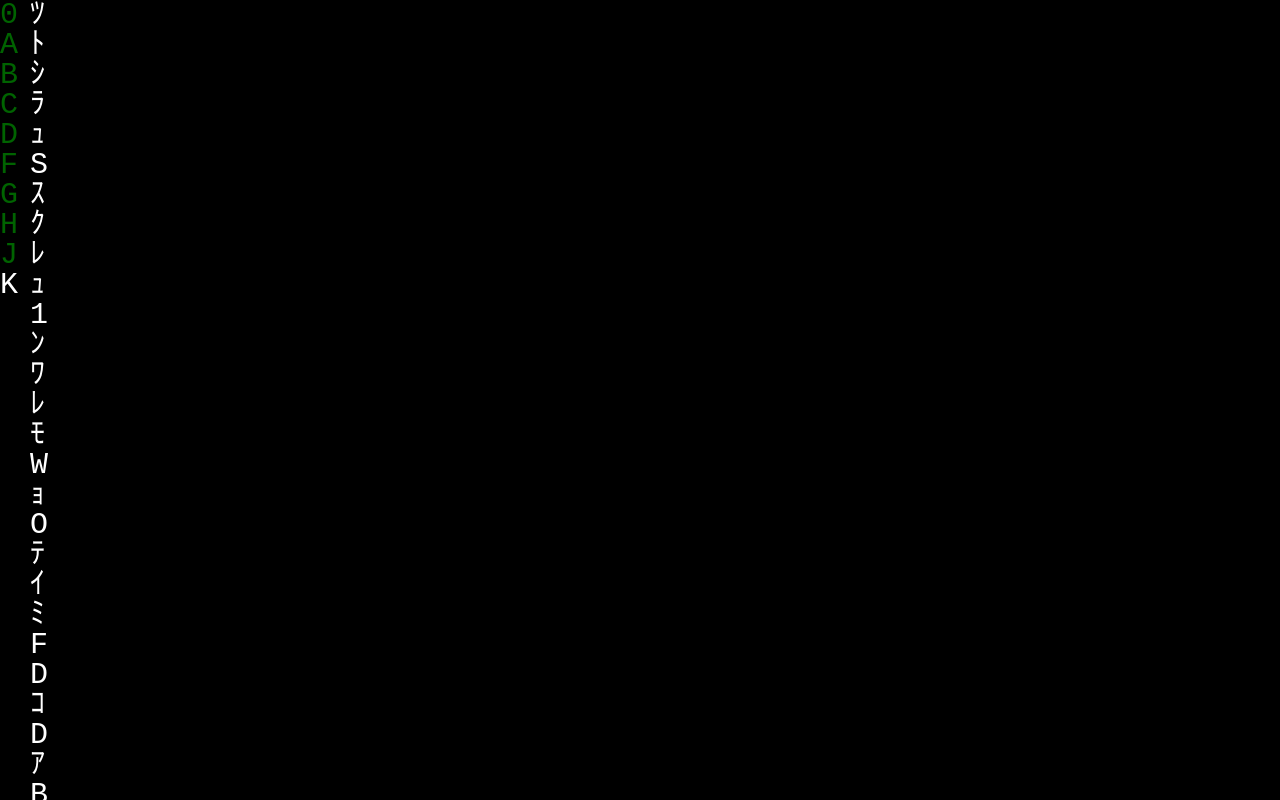
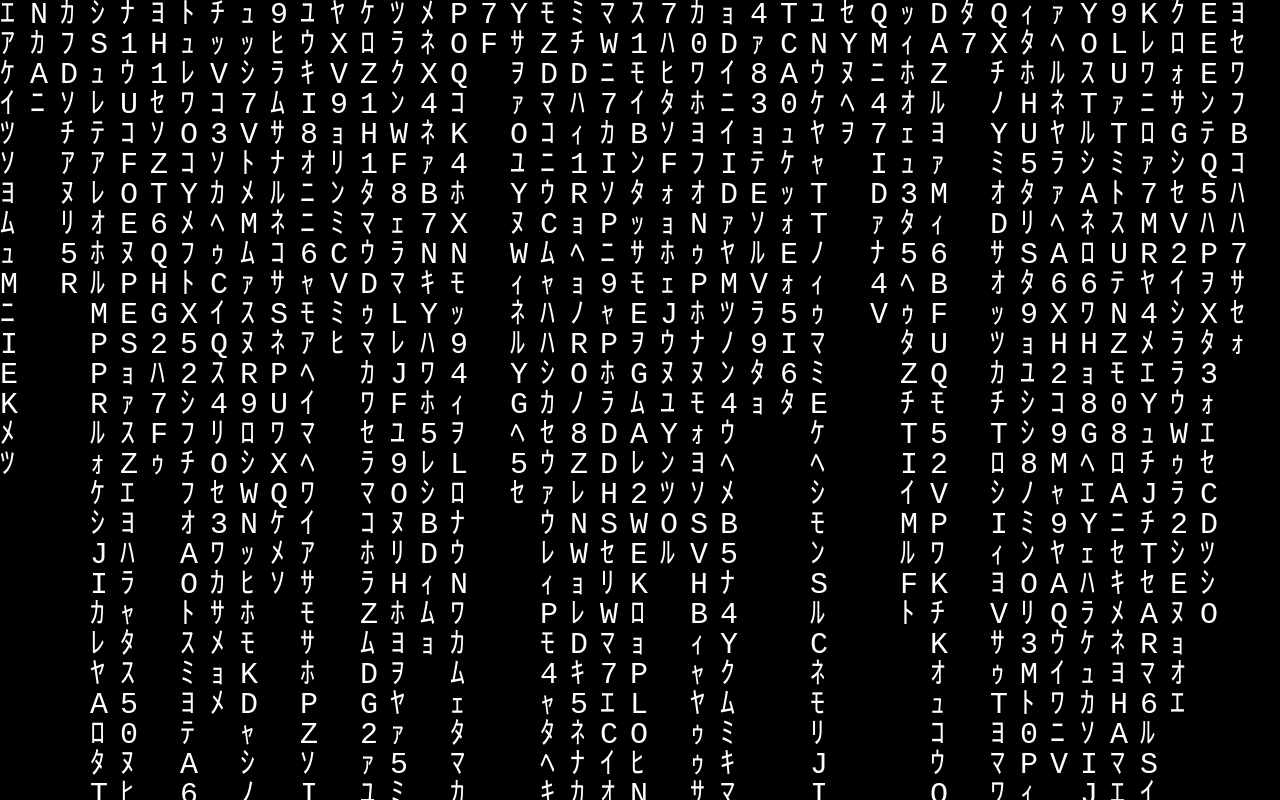
Before and after one commit to shogek/screen-savior, a plain HTML site: page index.html in a window 1280 px wide. Drawn offline with Linux system fonts and the light colour scheme.

Commit message:
Rain a single time with the white color

```diff
--- a/index.html
+++ b/index.html
@@ -23,6 +23,7 @@
     <script defer src="./scripts/characters.js"></script>
     <script defer src="./scripts/helpers.js"></script>
     <script defer src="./scripts/Raindrop.js"></script>
+    <script defer src="./scripts/RaindropColumn.js"></script>
     <script defer src="./scripts/index.js"></script>
 </body>
 </html>
--- /dev/null
+++ b/scripts/RaindropColumn.js
@@ -0,0 +1,48 @@
+document.ScreenSavior.RaindropColumn = (() => {
+
+    const {
+        CHARACTERS,
+        COLORS,
+        helpers: {
+            assert,
+            getRandomNumber,
+        }
+    } = document.ScreenSavior
+
+    return class RaindropColumn {
+        #xCoord = NaN
+
+        constructor(xCoord) {
+            assert(xCoord, 'number', true)
+
+            this.#xCoord = xCoord
+        }
+
+        draw(canvas) {
+            const context = canvas.getContext('2d')
+            const characterCount = CHARACTERS.length
+            const x = this.#xCoord
+            let y = 0
+            const verticalGap = 30
+            const horizontalGap = 30
+
+            const intervalId = setInterval(() => {
+                if (y >= canvas.height) {
+                    clearInterval(intervalId)
+                    return
+                }
+
+                const number = getRandomNumber(characterCount);
+                const character = CHARACTERS[number]
+
+                console.log(number)
+
+                context.fillStyle = COLORS.LIGHTEST
+                context.fillText(character, x, y)
+
+                y += verticalGap
+            }, 100)
+        }
+    }
+
+})()
--- a/scripts/helpers.js
+++ b/scripts/helpers.js
@@ -19,8 +19,17 @@ document.ScreenSavior.helpers = (() => {
         }
     }
 
+    /**
+     * TODO: Explain me
+     * @param {number} max TODO: Explain me
+     */
+    function getRandomNumber(max) {
+        return Math.floor(Math.random() * max);
+    }
+
     return {
         assert,
+        getRandomNumber,
     }
 
 })()
--- a/scripts/index.js
+++ b/scripts/index.js
@@ -3,6 +3,7 @@
     const {
         CHARACTERS,
         COLORS,
+        RaindropColumn,
     } = document.ScreenSavior
 
     function init() {
@@ -32,58 +33,23 @@
         context.textAlign = 'start'
         context.textBaseline = 'top'
 
-        context.fillStyle = COLORS.PURE
-        context.fillText('0', 0, 0)
-
-        context.fillStyle = COLORS.PURE
-        context.fillText('A', 0, 30)
-
-        context.fillStyle = COLORS.PURE
-        context.fillText('B', 0, 60)
-
-        context.fillStyle = COLORS.PURE
-        context.fillText('C', 0, 90)
-
-        context.fillStyle = COLORS.PURE
-        context.fillText('D', 0, 120)
-
-        context.fillStyle = COLORS.DARKER
-        context.fillText('F', 0, 150)
-
-        context.fillStyle = COLORS.DARK
-        context.fillText('G', 0, 180)
-
-        context.fillStyle = COLORS.MEDIUM
-        context.fillText('H', 0, 210)
-
-        context.fillStyle = COLORS.LIGHTER
-        context.fillText('J', 0, 240)
-
-        context.fillStyle = COLORS.LIGHTEST
-        context.fillText('K', 0, 270)
-
         const characterCount = CHARACTERS.length
 
         const x = 30
         let y = 0
         const verticalGap = 30
+        const horizontalGap = 30
 
-        const intervalId = setInterval(() => {
-            if (y >= canvas.height) {
-                clearInterval(intervalId)
-                return
-            }
-
-            const number = getRandomNumber(characterCount);
-            const character = CHARACTERS[number]
-
-            console.log(number)
-
-            context.fillStyle = COLORS.LIGHTEST
-            context.fillText(character, x, y)
-
-            y += verticalGap
-        }, 100)
+        const canvasWidth = canvas.width
+        const characterWidth = 30
+        const columnCount = Math.floor(canvasWidth / 30)
+        for (let i = 0; i < columnCount; i++) {
+            const randomTimeout = getRandomNumber(5000)
+            setTimeout(() => {
+                const raindropColumn = new RaindropColumn(i * horizontalGap)
+                raindropColumn.draw(canvas)
+            }, randomTimeout)
+        }
     }
 
     init()
```
